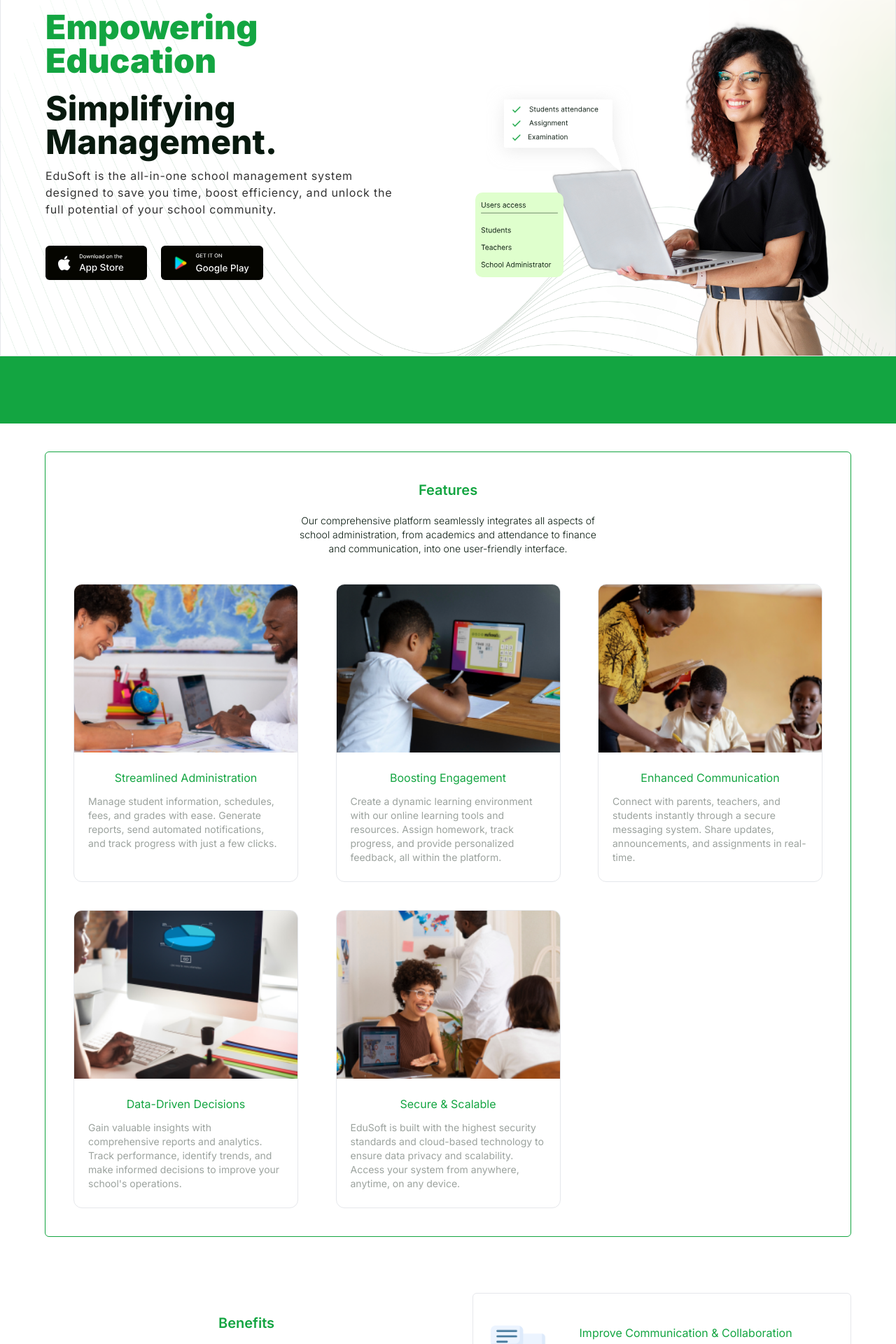
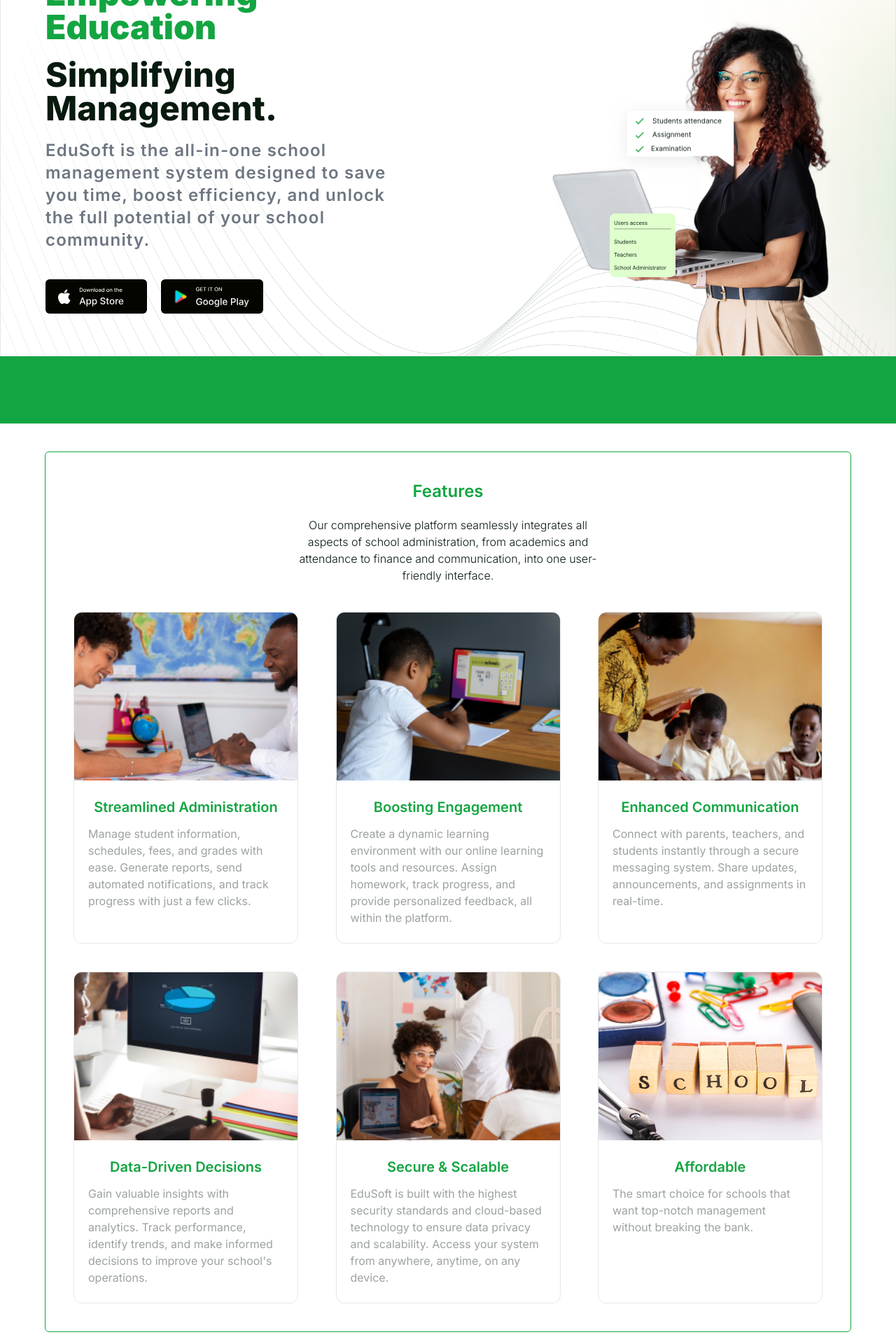
Before and after one commit to Green-Lunar01/SMS_Client, a React (Vite) app: page / in a window 1280 px wide. Shown: the part 180-2100 px from the top of the page at 70% size. Built offline with nearby package versions, Linux system fonts and the light colour scheme.

Commit message:
feat: landing page fixes

```diff
--- a/src/components/Benefits/index.tsx
+++ b/src/components/Benefits/index.tsx
@@ -28,7 +28,7 @@
 
   return (
     <div className="flex flex-col lg:flex-row items-center gap-5 px-5 md:px-16 my-10 justify-between">
-      <div className="text-center w-full md:w-[50%]">
+      <div className="text-center w-full lg:w-[50%]">
         <h1 className="text-xl font-semibold text-primary-light">Benefits</h1>
         <p className="text-3xl my-7 leading-9 text-secondary-bold">
           See how we can improve your School management.
@@ -42,7 +42,7 @@
         </div>
       </div>
 
-      <div className="flex flex-col gap-7 p-3 md:border rounded-md md:w-[47%]">
+      <div className="flex flex-col gap-7 px-3 py-5 md:border rounded-md lg:w-[47%]">
         {benefits.map((data, i) => (
           <div
             className="flex items-center gap-8 border-b border-b-primary-light px-3 py-5"
@@ -61,7 +61,7 @@
                   alt={data.title}
                   className="w-10 hover:scale-110 duration-300 transition-all block md:hidden"
                 />
-                <h1 className="text-primary-light mb-3">{data.title}</h1>
+                <h1 className="text-primary-light mb-2 text-lg font-semibold">{data.title}</h1>
               </div>
               <p className="text-sm">{data.caption}</p>
             </div>
--- a/src/components/Features/index.tsx
+++ b/src/components/Features/index.tsx
@@ -29,14 +29,20 @@
       src: '/features/feature-e.png',
       caption:
         'EduSoft is built with the highest security standards and cloud-based technology to ensure data privacy and scalability. Access your system from anywhere, anytime, on any device.'
-    }
+    },
+        {
+      title: 'Affordable',
+      src: '/features/feature-f.png',
+      caption:
+        'The smart choice for schools that want top-notch management without breaking the bank.'
+    },
   ];
 
   return (
     <div className="md:px-16 py-10">
       <div className="md:border rounded-md border-primary-light text-center p-5 md:p-10">
-        <h1 className="text-primary-light text-xl font-semibold">Features</h1>
-        <p className="text-sm mt-5 md:w-[40%] mx-auto text-secondary-bold font-light">
+        <h1 className="text-primary-light text-2xl font-semibold">Features</h1>
+        <p className="text-base mt-5 md:w-[40%] mx-auto text-secondary-bold font-light">
           Our comprehensive platform seamlessly integrates all aspects of school administration,
           from academics and attendance to finance and communication, into one user-friendly
           interface.
@@ -53,8 +59,8 @@
                 />
               </div>
               <div className="px-5 py-6">
-                <h1 className="text-primary-light">{feature.title}</h1>
-                <p className="text-sm mt-3 text-secondary-bold opacity-40 text-left">
+                <h1 className="text-primary-light text-xl font-semibold">{feature.title}</h1>
+                <p className="text-base mt-3 text-secondary-bold opacity-40 text-left">
                   {feature.caption}
                 </p>
               </div>
--- a/src/components/Hero/index.tsx
+++ b/src/components/Hero/index.tsx
@@ -6,7 +6,7 @@
           <strong className="text-primary-light md:block mb-5">Empowering Education</strong>{' '}
           Simplifying Management.
         </h1>
-        <p className="opacity-80 mt-5 md:mt-3 tracking-wider">
+        <p className="opacity-80 mt-5 md:mt-5 tracking-wider text-2xl text-gray-600 font-semibold">
           EduSoft is the all-in-one school management system designed to save you time, boost
           efficiency, and unlock the full potential of your school community.
         </p>
@@ -25,13 +25,13 @@
         <img
           src="/white-container.svg"
           alt=""
-          className="absolute left-0 md:left-28 top-[28%] md:top-[33%] w-[40%] md:w-auto floating"
+          className="absolute left-0 md:left-[18rem] top-[28%] md:top-[36%] w-[35%] md:w-auto floating"
         />
         <img src="/hero-avatar.png" alt="" className="-mr-10" />
         <img
           src="/green-container.svg"
           alt=""
-          className="absolute left-0 md:left-24 bottom-24 md:bottom-28 w-[20%]"
+          className="absolute left-0 md:left-[18rem] bottom-24 md:bottom-28 w-[15%]"
         />
       </div>
     </div>
```
Also changed, not shown: public/features/feature-f.png (added), public/white-container.svg.
